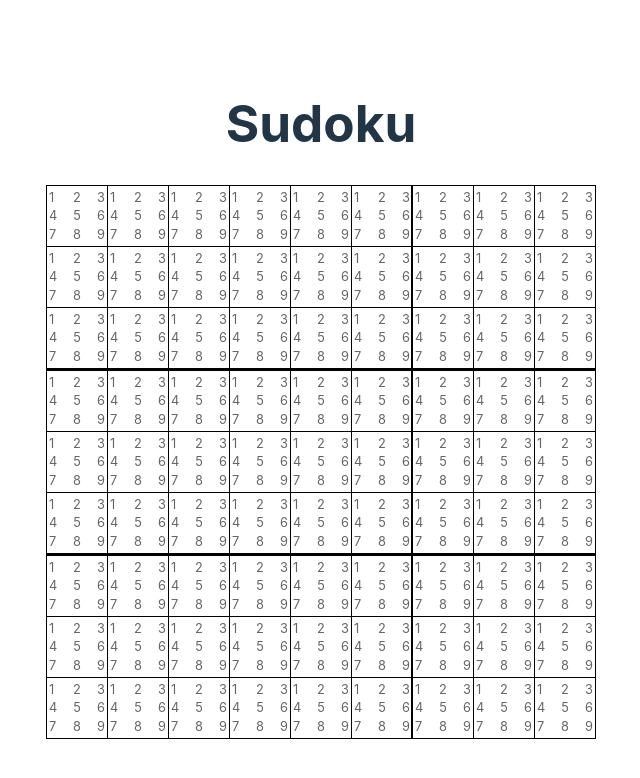
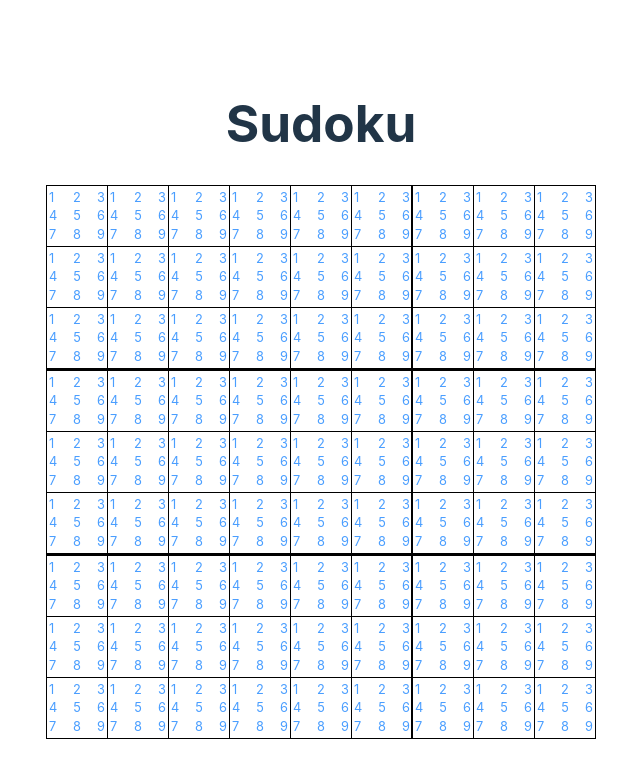
Before and after one commit to alebrozzo/SudokuHelper, a React (Vite) app: page / in a window 1280 px wide. Shown: the top 778 px of the page, without its empty margins (319-959 px from the left). Built offline with nearby package versions, Linux system fonts and the light colour scheme.

Commit message:
background color

```diff
--- a/src/components/SudokuBoard.css
+++ b/src/components/SudokuBoard.css
@@ -72,7 +72,7 @@
 .pencil-mark {
   position: absolute;
   font-size: 0.8rem;
-  color: #666;
+  color: #4a9eff;
   display: block;
 }
 
```
